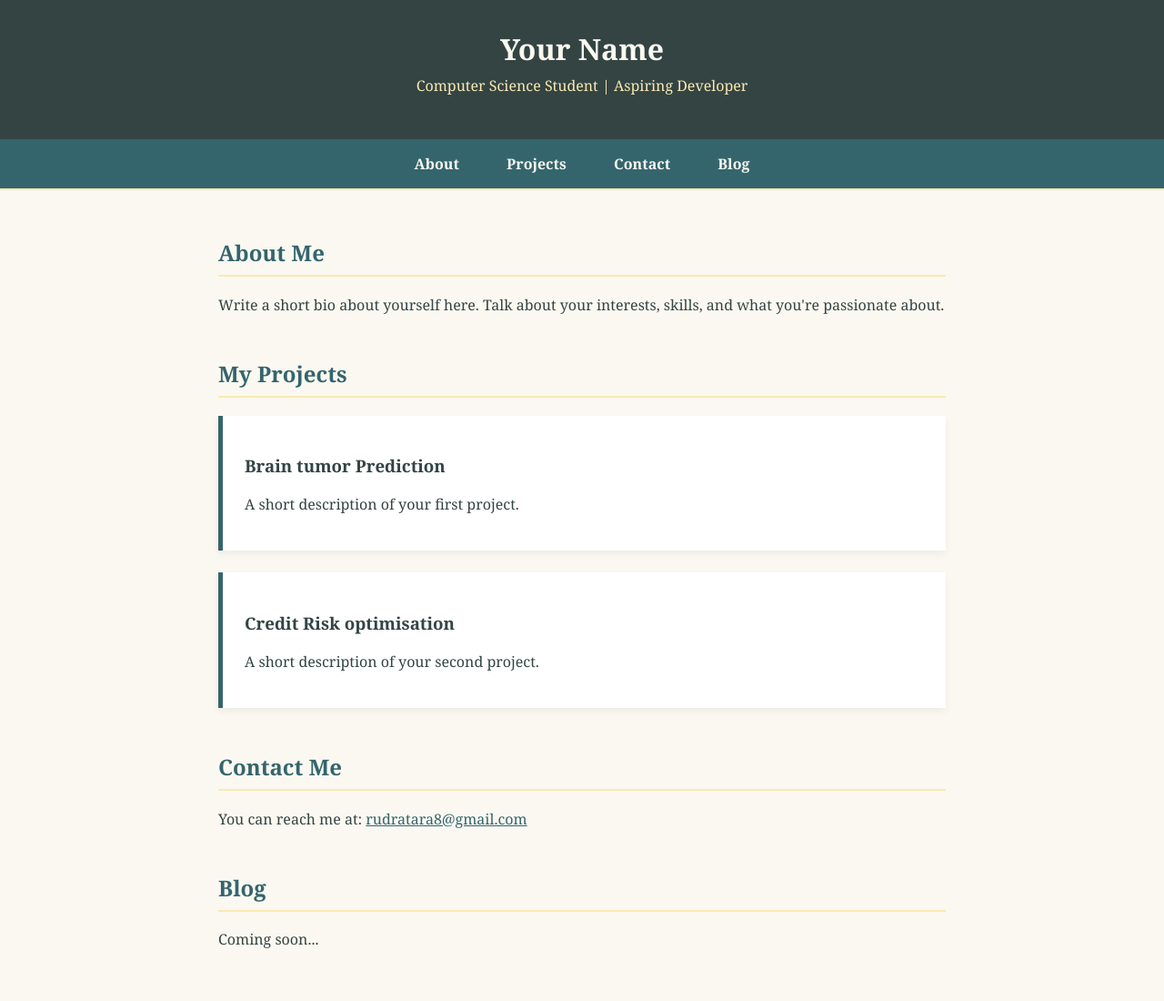
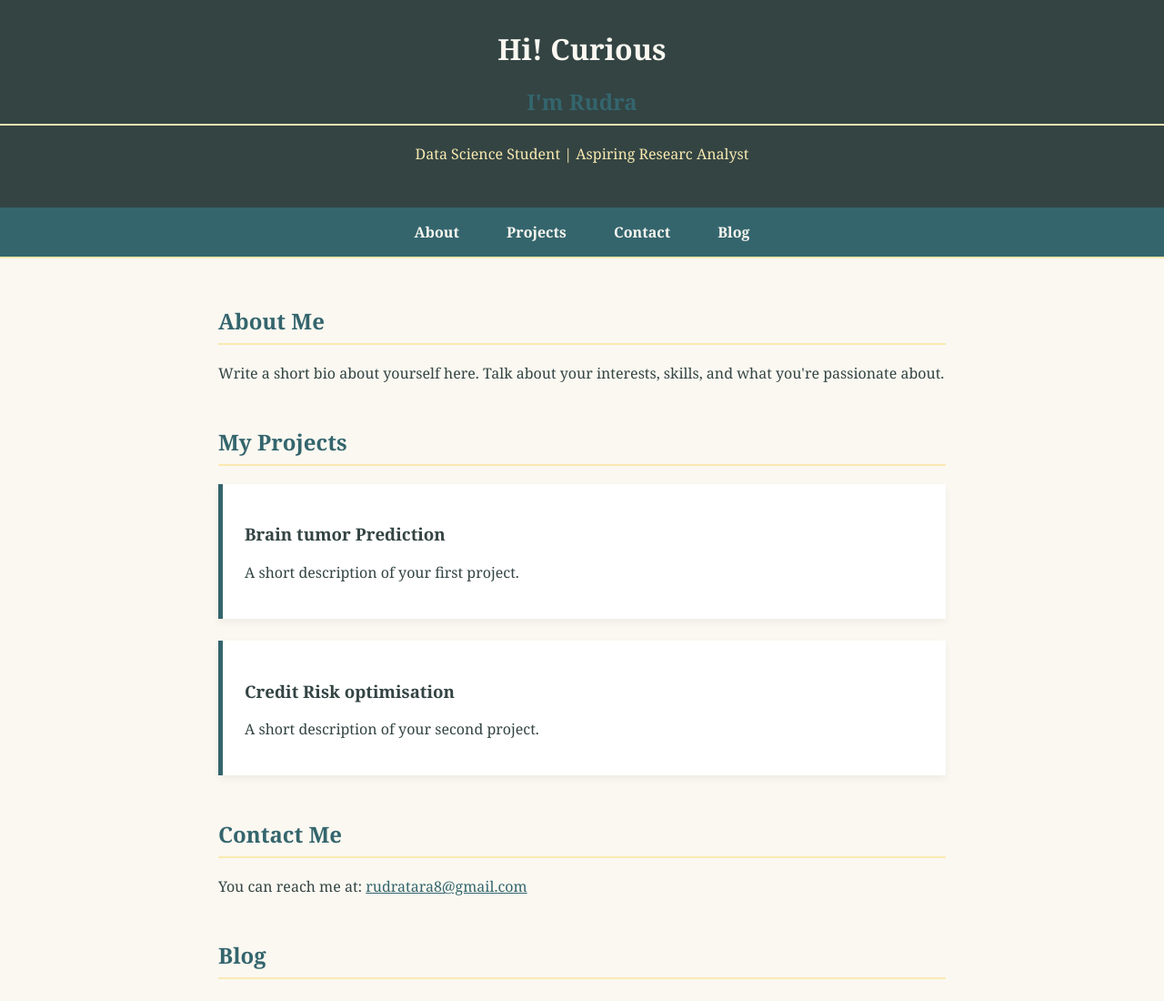
Before and after one commit to Rudra-prasad-tarai/curons, a plain HTML site: page index.html in a window 1280 px wide. Shown: the top 1100 px of the page at 91% size. Drawn offline with Linux system fonts and the light colour scheme.

Commit message:
kept my name

```diff
--- a/index.html
+++ b/index.html
@@ -8,8 +8,9 @@
 </head>
 <body>
     <header>
-        <h1>Your Name</h1>
-        <p>Computer Science Student | Aspiring Developer</p>
+        <h1>Hi! Curious</h1>
+        <h2>I'm Rudra</h2>
+        <p>Data Science Student | Aspiring Researc Analyst</p>
     </header>
 
     <nav>
```
